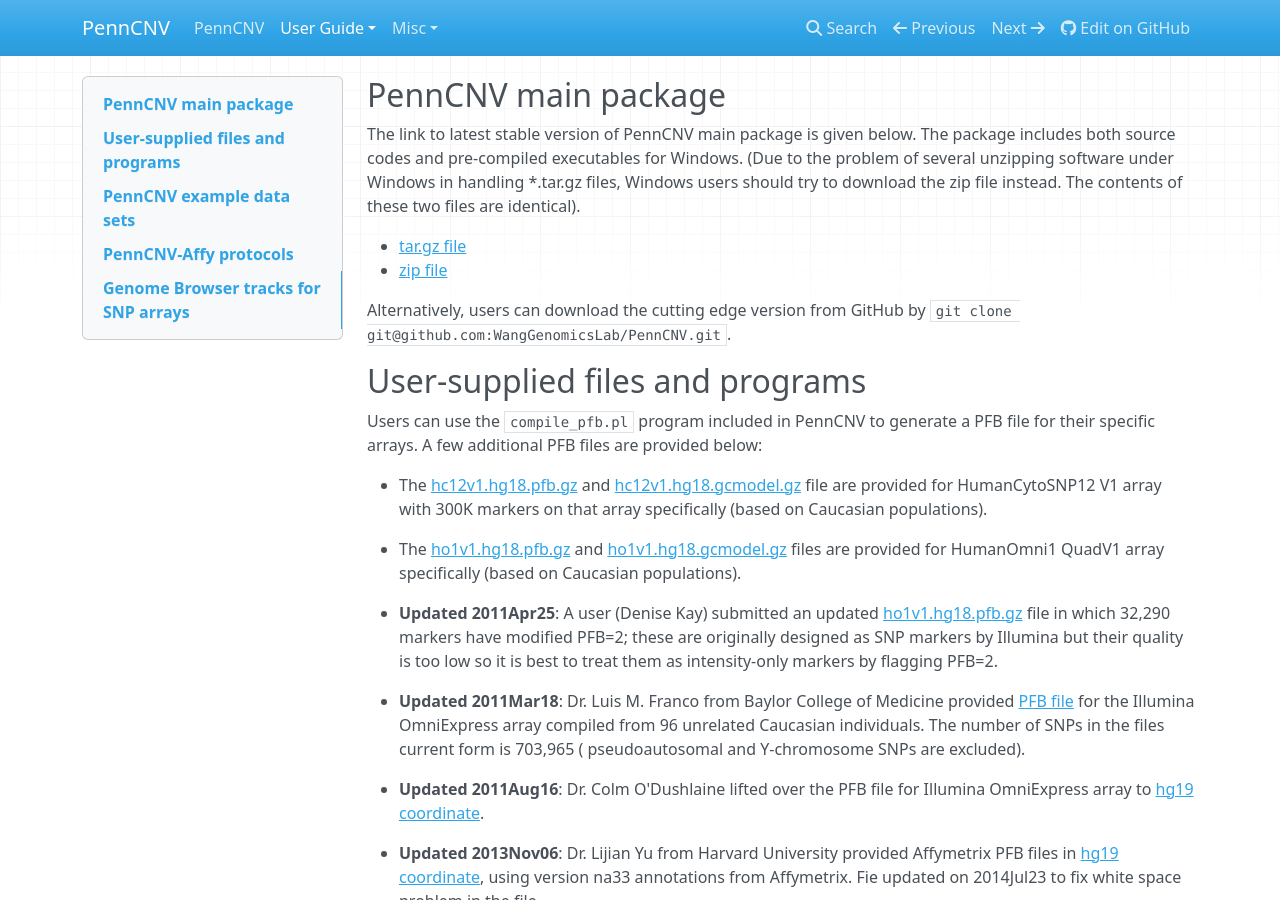
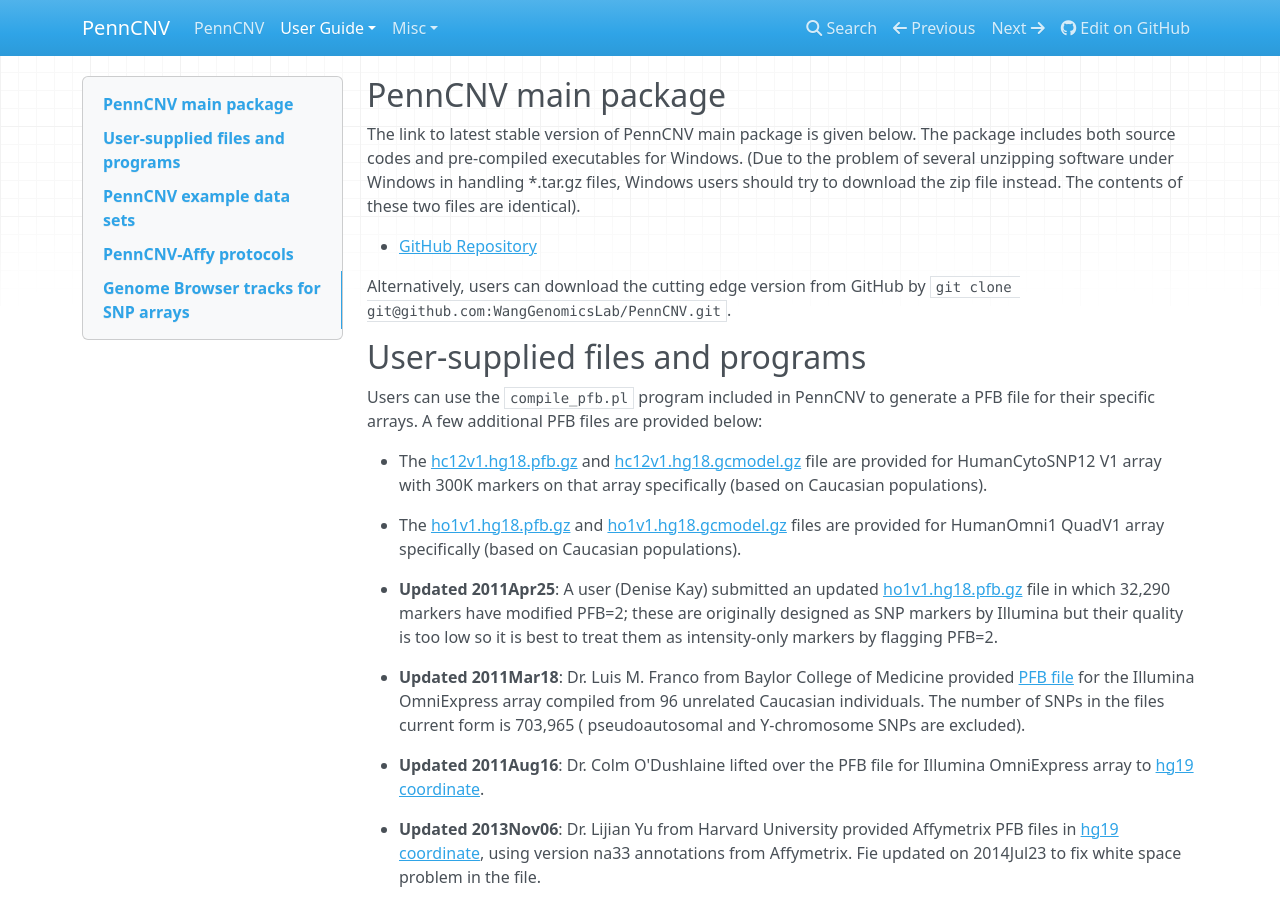
Before and after one commit to WGLab/PennCNV, an MkDocs documentation site: the page built from docs/user-guide/download.md, in a window 1280 px wide and 900 px high. Built offline with MkDocs 1.6.1, drawn with Linux system fonts in a browser that asks for light colours; nearby versions of some CDN libraries; old or Windows-style settings are respelled for this version of MkDocs.

Commit message:
Updated download.md

```diff
--- a/docs/user-guide/download.md
+++ b/docs/user-guide/download.md
@@ -2,8 +2,7 @@
 
 The link to latest stable version of PennCNV main package is given below. The package includes both source codes and pre-compiled executables for Windows. (Due to the problem of several unzipping software under Windows in handling \*.tar.gz files, Windows users should try to download the zip file instead. The contents of these two files are identical).
 
-- [tar.gz file](https://github.com/WangGenomicsLab/PennCNV/archive/v1.0.0.tar.gz)
-- [zip file](https://github.com/WangGenomicsLab/PennCNV/archive/v1.0.0.zip)
+- [GitHub Repository](https://github.com/WangGenomicsLab/GenGen/releases)
 
 Alternatively, users can download the cutting edge version from GitHub by `git clone git@github.com:WangGenomicsLab/PennCNV.git`.
 
```
